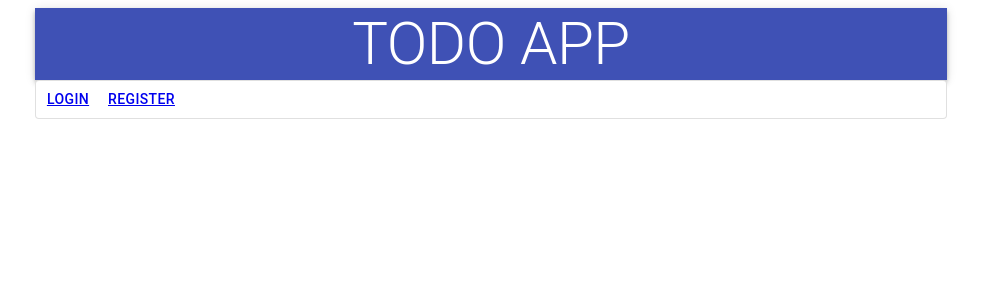
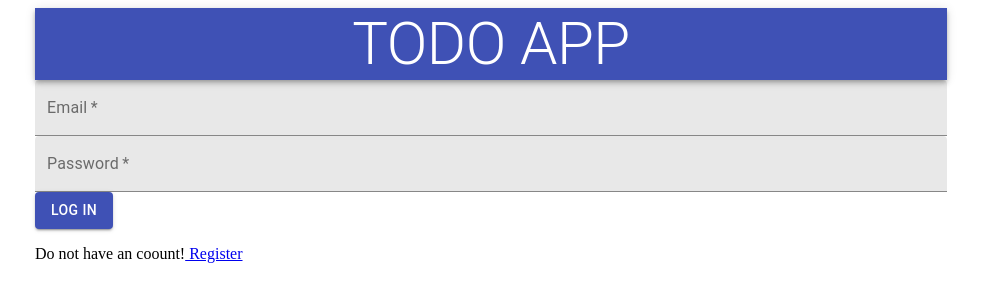
Before and after one commit to ushusdeepthi/mern_todo, a React (Create React App) app in the folder client/: page /login in a window 1280 px wide. Shown: the top 302 px of the page, without its empty margins (149-1130 px from the left). Built offline with nearby package versions, Linux system fonts and the light colour scheme; the HTML template or start-up script is replaced by a standard one.

Commit message:
Add a login route and page in frontend

```diff
--- a/client/src/App.js
+++ b/client/src/App.js
@@ -1,11 +1,15 @@
 import React from 'react'
 import { Switch,Route } from 'react-router-dom'
 import Homepage from './pages/Homepage'
+import Login from './pages/Login'
 
 export default function App() {
   return (
 
     <Switch>
+      <Route path="/login">
+         <Login />
+      </Route>
       <Route path="/">
          <Homepage />
       </Route>
--- /dev/null
+++ b/client/src/pages/Login.jsx
@@ -0,0 +1,66 @@
+import React, {useState} from 'react'
+import {Link, useHistory} from 'react-router-dom'
+import { Container,AppBar,Typography, TextField, Button} from '@material-ui/core'
+import axios from "axios"
+
+export default function Login() {
+    const history = useHistory()
+    const apiUrl = "http://localhost:5000/api/login";
+    const [email,setEmail] =useState('')
+    const [password,setPassword] =useState('')
+    const handleSubmit = async()=>{
+        try{
+             if(email && password){
+                const credentials ={
+                   email,
+                   password
+                }
+                const user = await axios.post(apiUrl,credentials)
+                if(user){
+                    localStorage.setItem("user", JSON.stringify(user.data))
+                    history.push('/todolist')
+                }
+                else{
+                    console.log('no user')
+                }
+            }
+        }catch(err){
+
+        }
+        }
+    return (
+        <Container maxWidth="md">
+            <AppBar position="static">
+                <Typography variant="h2" align="center">TODO APP</Typography>
+            </AppBar>
+            <form  onSubmit={handleSubmit}>
+                <TextField
+                    label="Email"
+                    variant="filled"
+                    type="email"
+                    required
+                    fullWidth
+                    value={email}
+                    onChange={e => setEmail(e.target.value)}
+                />
+                <TextField
+                    label="Password"
+                    variant="filled"
+                    type="password"
+                    required
+                    fullWidth
+                    value={password}
+                    onChange={e => setPassword(e.target.value)}
+                />
+                <div>
+                    <Button type="submit" variant="contained" color="primary">
+                    Log in
+                    </Button>
+                    <p>Do not have an coount!
+                        <Link to="/login"> Register </Link>
+                    </p>
+                </div>
+            </form>
+        </Container>
+    )
+}
```
